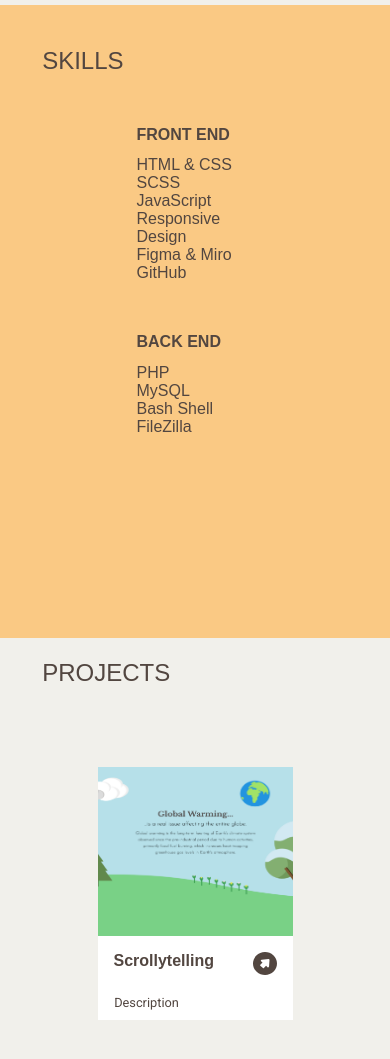
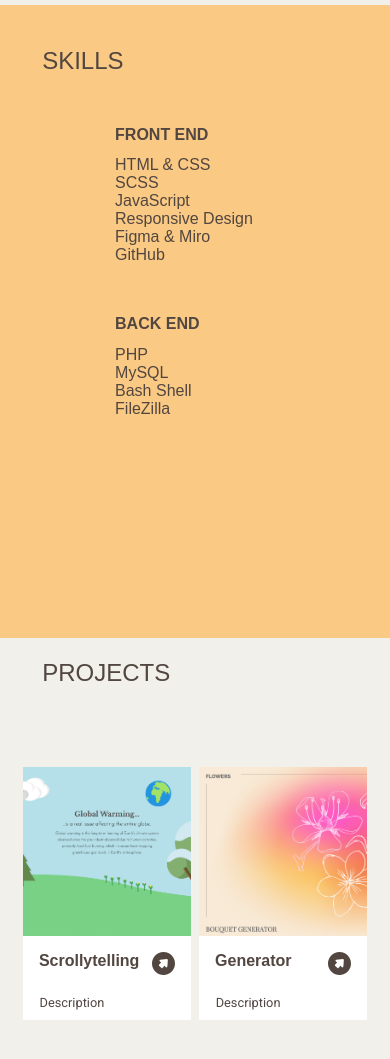
Before and after one commit to lisamarimyrene/Portfolio, a plain HTML site: page index.html in a window 390 px wide. Shown: the part 500-1559 px from the top of the page. Drawn offline with Linux system fonts and the light colour scheme; a web font is replaced by a local one.

Commit message:
cards mobile changes

```diff
--- a/assets/sass/main.scss
+++ b/assets/sass/main.scss
@@ -100,7 +100,7 @@ main {
             display: flex;
             justify-content: center;
             flex-direction: column;
-            width: 30vw;
+            min-width: 41vw;
 
             p {
                 font-family: fonts.$fahkwang;
@@ -119,7 +119,6 @@ main {
         padding-bottom: 10vh;
 
         .project__cards {
-
             display: flex;
             flex-direction: row;
             flex-wrap: wrap;
@@ -131,7 +130,7 @@ main {
                 flex-direction: column;
                 background-color: white;
                 min-height: 30vh;
-                min-width: 50vw;
+                max-width: 50vw;
                 margin: 2.5vh 1vw;
 
                 .cards__img {
```
Also changed, not shown: assets/sass/main.css, 1 other file.
